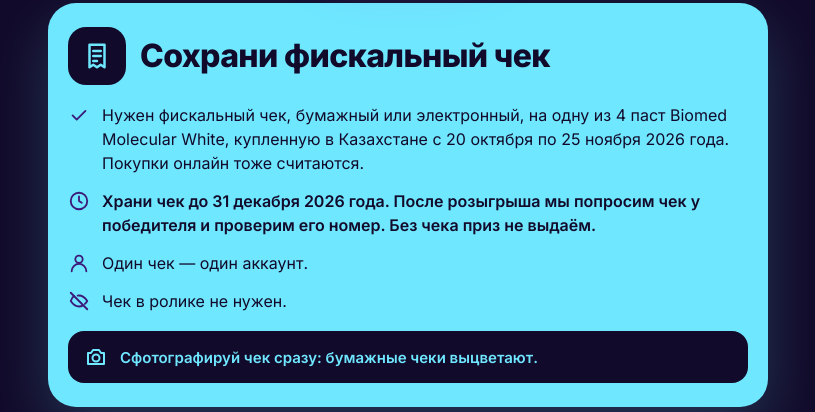
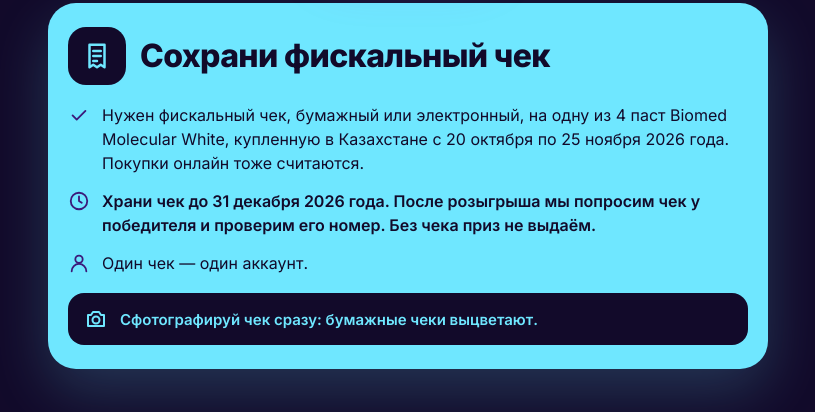
Before and after one commit to dvasoroksem-ux/biomedtour.kz, a plain HTML site: page index.html in a window 1280 px wide. Shown: the part 2438-2850 px from the top of the page, without its empty margins (232-1047 px from the left). Drawn offline with Linux system fonts and the light colour scheme.

Commit message:
Add files via upload

```diff
--- a/index.html
+++ b/index.html
@@ -363,7 +363,6 @@
         <li><svg class="ic" viewBox="0 0 24 24" width="22" height="22" aria-hidden="true" stroke-width="2.4"><path d="M5 12.5l4.5 4.5L19 7.5"/></svg><span data-t="3.2"></span></li>
         <li><svg class="ic" viewBox="0 0 24 24" width="22" height="22" aria-hidden="true"><circle cx="12" cy="12" r="9"/><path d="M12 7v5l3 2"/></svg><span class="strong" data-t="3.3"></span></li>
         <li><svg class="ic" viewBox="0 0 24 24" width="22" height="22" aria-hidden="true"><circle cx="12" cy="8" r="4"/><path d="M4 21a8 8 0 0 1 16 0"/></svg><span data-t="3.4"></span></li>
-        <li><svg class="ic" viewBox="0 0 24 24" width="22" height="22" aria-hidden="true"><path d="M3 3l18 18"/><path d="M10.6 6.1A9.8 9.8 0 0 1 12 6c5 0 9 6 9 6a16 16 0 0 1-2.6 3.2M6.6 6.6C4.3 8.1 3 12 3 12s4 6 9 6a8.9 8.9 0 0 0 4.4-1.2"/></svg><span data-t="3.5"></span></li>
       </ul>
       <p class="check-tip">
         <svg class="ic" viewBox="0 0 24 24" width="24" height="24" aria-hidden="true"><path d="M4 8h3l2-3h6l2 3h3v11H4z"/><circle cx="12" cy="13" r="3.5"/></svg>
@@ -781,7 +780,6 @@
       "3.2": "Нужен фискальный чек, бумажный или электронный, на одну из 4 паст Biomed Molecular White, купленную в Казахстане с 20 октября по 25 ноября 2026 года. Покупки онлайн тоже считаются.",
       "3.3": "Храни чек до 31 декабря 2026 года. После розыгрыша мы попросим чек у победителя и проверим его номер. Без чека приз не выдаём.",
       "3.4": "Один чек — один аккаунт.",
-      "3.5": "Чек в ролике не нужен.",
       "3.6": "Сфотографируй чек сразу: бумажные чеки выцветают.",
       "4.1": "Тур на концерт BTS в Куала-Лумпуре",
       "4.2": "Что входит",
@@ -892,7 +890,6 @@
       "3.2": "Қазақстанда 2026 жылғы 20 қазаннан 25 қарашаға дейін сатып алынған Biomed Molecular White-тың төрт пастасының біріне қағаз немесе электронды фискалдық чек керек. Онлайн сатып алу да есептеледі.",
       "3.3": "Чекті 2026 жылғы 31 желтоқсанға дейін сақта. Ұтыс ойыны аяқталған соң жеңімпаздан чекті сұрап, нөмірін тексереміз. Чексіз жүлде берілмейді.",
       "3.4": "Бір чек — бір аккаунт.",
-      "3.5": "Бейнеде чек керек емес.",
       "3.6": "Чекті бірден суретке түсіріп қой: қағаз чектегі жазу уақыт өте келе өшіп қалады.",
       "4.1": "Куала-Лумпурдағы BTS концертіне тур",
       "4.2": "Не кіреді",
```
